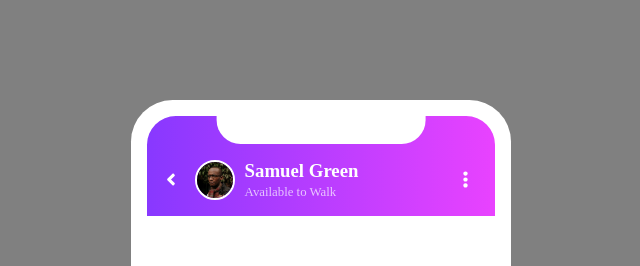
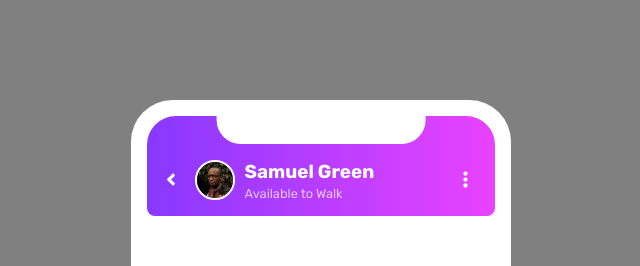
Before and after one commit to soewaiyanag/chat-app-css-illustration, a website built with Vite: page index.html in a window 1280 px wide. Shown: the top 266 px of the page, 319-959 px from the left. Built offline with nearby package versions, Linux system fonts and the light colour scheme.

Commit message:
header rounded bottom

```diff
--- a/styles/prefix.css
+++ b/styles/prefix.css
@@ -5,3 +5,8 @@
   padding: 0;
   box-sizing: border-box;
 }
+
+html,
+body {
+  font-family: "Rubik", sans-serif;
+}
--- a/styles/style.css
+++ b/styles/style.css
@@ -34,6 +34,8 @@
   width: 100%;
   border-top-left-radius: calc(var(--phone-corner) - 0.8rem);
   border-top-right-radius: calc(var(--phone-corner) - 0.8rem);
+  border-bottom-right-radius: 0.5rem;
+  border-bottom-left-radius: 0.5rem;
   background: var(--light-violet);
   background: linear-gradient(
     90deg,
```
